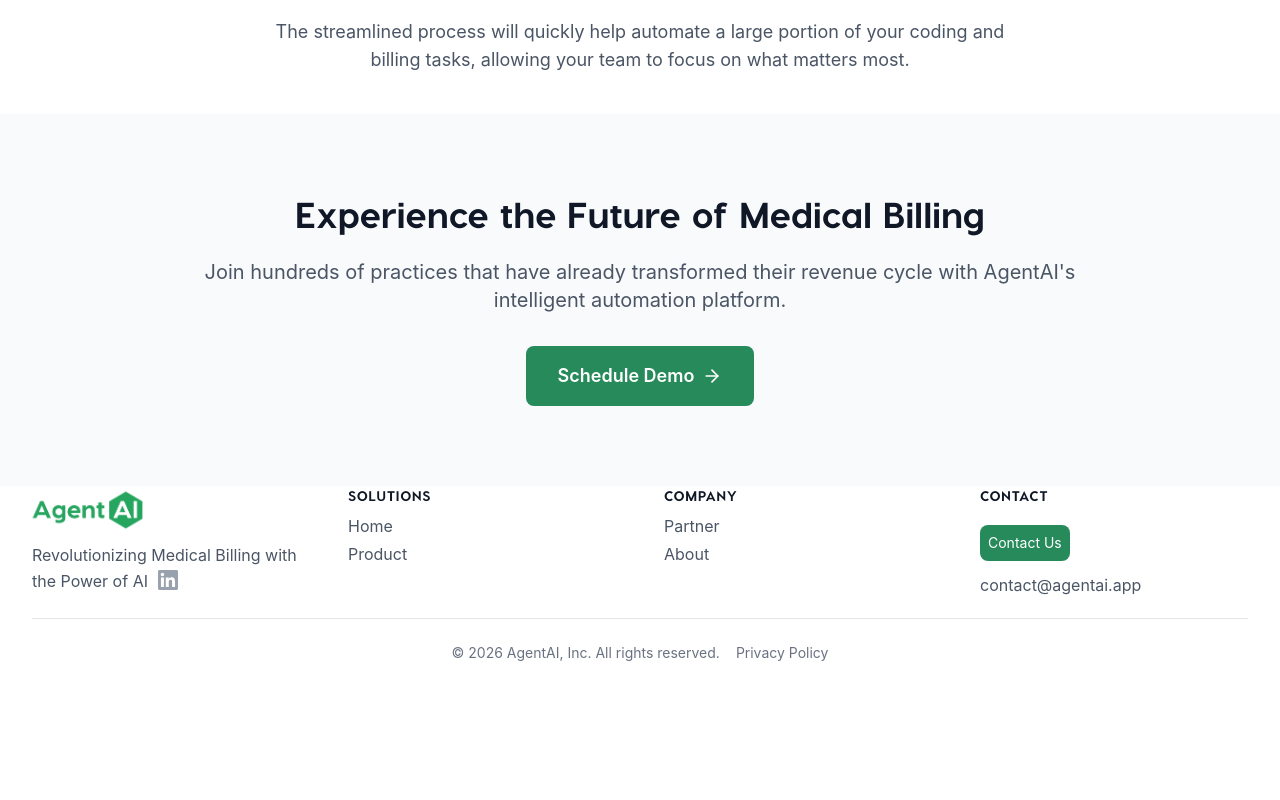
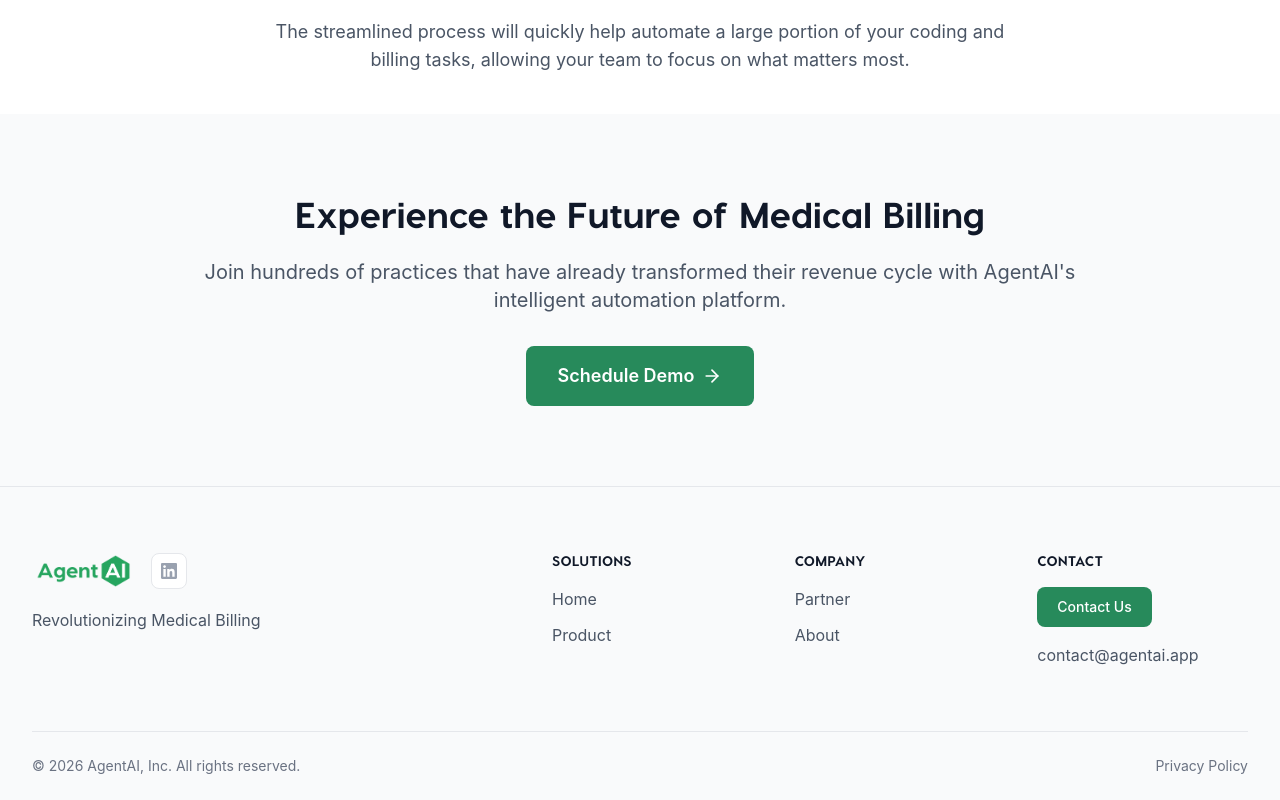
Before and after one commit to SureAgentAI/agentai-website, a React (Vite) app: page / in a window 1280 px wide. Shown: the part 2674-3474 px from the top of the page. Before the commit the page ends 3361 px from the top, so only its background shows below. Built offline with nearby package versions, Linux system fonts and the light colour scheme; the HTML template or start-up script is replaced by a standard one.

Commit message:
Revamp footer with cleaner layout and LinkedIn next to logo
- Restructure footer with 12-column grid layout
- Move LinkedIn icon inline with logo
- Use data-driven link configuration
- Simplify slogan to "Revolutionizing Medical Billing"
- Clean up Contact section styling

```diff
--- a/src/components/layout/Footer.tsx
+++ b/src/components/layout/Footer.tsx
@@ -1,117 +1,133 @@
 import { Link } from 'react-router-dom'
+
+const footerLinks = {
+  solutions: [
+    { label: 'Home', href: '/' },
+    { label: 'Product', href: '/product' },
+  ],
+  company: [
+    { label: 'Partner', href: '/partner' },
+    { label: 'About', href: '/about' },
+  ],
+}
+
+function LinkedInIcon({ className }: { className?: string }) {
+  return (
+    <svg className={className} fill="currentColor" viewBox="0 0 24 24">
+      <path d="M20.447 20.452h-3.554v-5.569c0-1.328-.027-3.047-1.852-3.047-1.853 0-2.136 1.445-2.136 2.939v5.677H9.351V9h3.414v1.561h.046c.477-.9 1.637-1.85 3.37-1.85 3.601 0 4.267 2.37 4.267 5.455v6.286zM5.337 7.433c-1.144 0-2.063-.926-2.063-2.065 0-1.138.92-2.063 2.063-2.063 1.14 0 2.064.925 2.064 2.063 0 1.139-.925 2.065-2.064 2.065zm1.782 13.019H3.555V9h3.564v11.452zM22.225 0H1.771C.792 0 0 .774 0 1.729v20.542C0 23.227.792 24 1.771 24h20.451C23.2 24 24 23.227 24 22.271V1.729C24 .774 23.2 0 22.222 0h.003z" />
+    </svg>
+  )
+}
 
 export default function Footer() {
   return (
-    <footer className="bg-white">
-      <div className="container-site py-16">
-        {/* Main grid - 4 columns on desktop */}
-        <div className="grid grid-cols-1 md:grid-cols-2 lg:grid-cols-4 gap-4 md:gap-8 lg:gap-12">
-          {/* Brand */}
-          <div>
-            <Link to="/" className="block cursor-pointer mb-2">
+    <footer className="bg-gray-50 border-t border-gray-200">
+      <div className="container-site">
+        {/* Main Footer Content */}
+        <div className="py-12 lg:py-16">
+          <div className="grid grid-cols-1 gap-12 lg:grid-cols-12 lg:gap-8">
+            {/* Brand Column */}
+            <div className="lg:col-span-5">
+              <div className="flex items-center gap-4">
+                <Link to="/" className="inline-block">
                   <img
                     src="/images/assets/logo.png"
                     alt="AgentAI"
-                className="h-12 w-auto -ml-[6px]"
+                    className="h-10 w-auto"
                   />
                 </Link>
-            <div className="text-gray-600 text-base leading-relaxed max-w-md">
-              <p className="text-gray-600 text-base leading-relaxed max-w-md">
-                Revolutionizing Medical Billing with the Power of AI
                 <a
                   href="https://www.linkedin.com/company/agentaiapp"
                   target="_blank"
                   rel="noopener noreferrer"
-                  className="inline-block ml-2.5 mb-2 text-gray-400 hover:text-primary-500 transition-colors duration-200"
+                  className="flex items-center justify-center w-9 h-9 rounded-lg bg-white border border-gray-200 text-gray-400 hover:text-primary-500 hover:border-primary-500 transition-all duration-200"
+                  aria-label="Follow us on LinkedIn"
                 >
-                  <svg className="w-5 h-5 inline -mt-1.5" fill="currentColor" viewBox="0 0 24 24">
-                    <path d="M20.447 20.452h-3.554v-5.569c0-1.328-.027-3.047-1.852-3.047-1.853 0-2.136 1.445-2.136 2.939v5.677H9.351V9h3.414v1.561h.046c.477-.9 1.637-1.85 3.37-1.85 3.601 0 4.267 2.37 4.267 5.455v6.286zM5.337 7.433c-1.144 0-2.063-.926-2.063-2.065 0-1.138.92-2.063 2.063-2.063 1.14 0 2.064.925 2.064 2.063 0 1.139-.925 2.065-2.064 2.065zm1.782 13.019H3.555V9h3.564v11.452zM22.225 0H1.771C.792 0 0 .774 0 1.729v20.542C0 23.227.792 24 1.771 24h20.451C23.2 24 24 23.227 24 22.271V1.729C24 .774 23.2 0 22.222 0h.003z" />
-                  </svg>
+                  <LinkedInIcon className="w-4 h-4" />
                 </a>
+              </div>
+              <p className="mt-4 text-gray-600 text-base leading-relaxed max-w-sm">
+                Revolutionizing Medical Billing
               </p>
             </div>
-          </div>
 
+            {/* Links Columns */}
+            <div className="lg:col-span-7">
+              <div className="grid grid-cols-2 gap-8 sm:grid-cols-3">
                 {/* Solutions */}
                 <div>
-            <h3 className="text-sm font-semibold text-gray-900 tracking-wider uppercase mb-2">
-              SOLUTIONS
+                  <h3 className="text-sm font-semibold text-gray-900 uppercase tracking-wide">
+                    Solutions
                   </h3>
-            <ul className="space-y-1">
-              <li>
+                  <ul className="mt-4 space-y-3">
+                    {footerLinks.solutions.map((link) => (
+                      <li key={link.href}>
                         <Link
-                  to="/"
-                  className="text-gray-600 hover:text-primary-500 transition-colors duration-200 text-base"
+                          to={link.href}
+                          className="text-gray-600 hover:text-primary-500 transition-colors duration-200"
                         >
-                  Home
+                          {link.label}
                         </Link>
                       </li>
-              <li>
-                <Link
-                  to="/product"
-                  className="text-gray-600 hover:text-primary-500 transition-colors duration-200 text-base"
-                >
-                  Product
-                </Link>
-              </li>
+                    ))}
                   </ul>
                 </div>
 
                 {/* Company */}
                 <div>
-            <h3 className="text-sm font-semibold text-gray-900 tracking-wider uppercase mb-2">
-              COMPANY
+                  <h3 className="text-sm font-semibold text-gray-900 uppercase tracking-wide">
+                    Company
                   </h3>
-            <ul className="space-y-1">
-              <li>
+                  <ul className="mt-4 space-y-3">
+                    {footerLinks.company.map((link) => (
+                      <li key={link.href}>
                         <Link
-                  to="/partner"
-                  className="text-gray-600 hover:text-primary-500 transition-colors duration-200 text-base"
+                          to={link.href}
+                          className="text-gray-600 hover:text-primary-500 transition-colors duration-200"
                         >
-                  Partner
+                          {link.label}
                         </Link>
                       </li>
-              <li>
-                <Link
-                  to="/about"
-                  className="text-gray-600 hover:text-primary-500 transition-colors duration-200 text-base"
-                >
-                  About
-                </Link>
-              </li>
+                    ))}
                   </ul>
                 </div>
 
                 {/* Contact */}
                 <div>
-            <h3 className="text-sm font-semibold text-gray-900 tracking-wider uppercase mb-6">
-              CONTACT
+                  <h3 className="text-sm font-semibold text-gray-900 uppercase tracking-wide">
+                    Contact
                   </h3>
-            <Link to="/contact" className="block mb-4">
-              <button className="bg-primary-500 hover:bg-primary-600 text-white p-2 text-sm rounded-lg -mt-6 -mb-1 transition-colors">
+                  <div className="mt-4 space-y-4">
+                    <Link
+                      to="/contact"
+                      className="inline-flex items-center justify-center px-5 py-2.5 bg-primary-500 text-white text-sm font-medium rounded-lg hover:bg-primary-600 transition-all duration-200 hover:shadow-md"
+                    >
                       Contact Us
-              </button>
                     </Link>
-            <p className="text-gray-600 text-base">
+                    <div>
                       <a
                         href="mailto:contact@agentai.app"
-                className="text-gray-600 hover:text-primary-500 transition-colors"
+                        className="text-gray-600 hover:text-primary-500 transition-colors duration-200"
                       >
                         contact@agentai.app
                       </a>
-            </p>
+                    </div>
+                  </div>
+                </div>
+              </div>
+            </div>
           </div>
         </div>
 
-        {/* Copyright */}
-        <div className="mt-4 py-6 border-t border-gray-200">
-          <div className="flex flex-col sm:flex-row items-center justify-center gap-2 sm:gap-4">
-            <p className="text-gray-500 text-sm">
-              © {new Date().getFullYear()} AgentAI, Inc. All rights reserved.
+        {/* Bottom Bar */}
+        <div className="py-6 border-t border-gray-200">
+          <div className="flex flex-col items-center justify-between gap-4 sm:flex-row">
+            <p className="text-sm text-gray-500">
+              &copy; {new Date().getFullYear()} AgentAI, Inc. All rights reserved.
             </p>
             <Link
               to="/privacy-policy"
-              className="text-gray-500 text-sm hover:text-primary-500 transition-colors duration-200"
+              className="text-sm text-gray-500 hover:text-primary-500 transition-colors duration-200"
             >
               Privacy Policy
             </Link>
```
Lines whose indentation alone changed are shown as unchanged.
